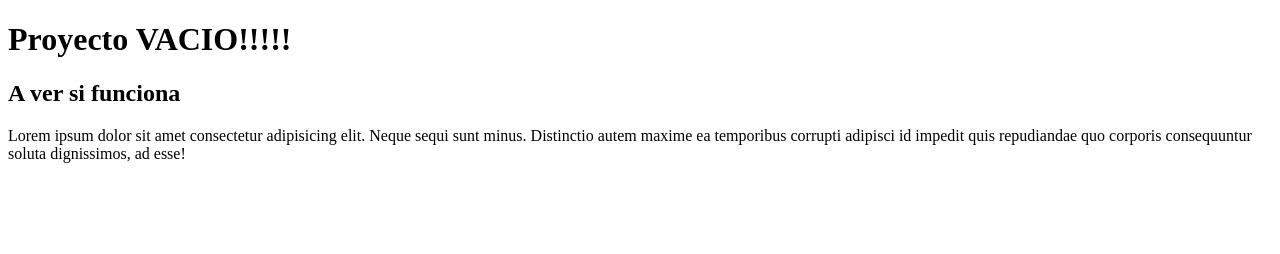
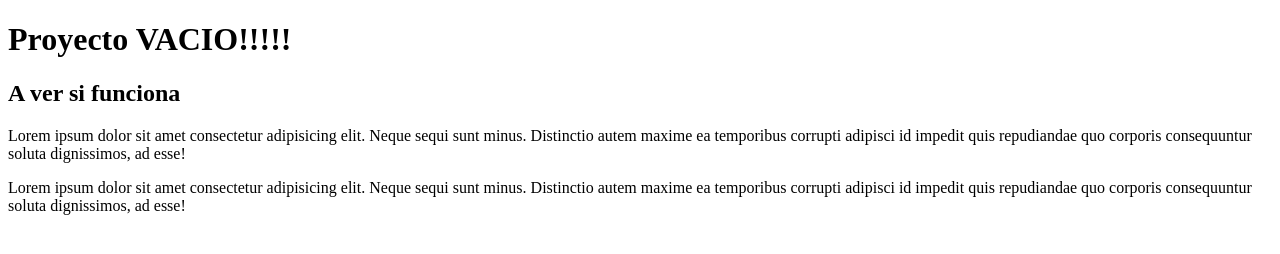
Before and after one commit to mbintanel/Proyecto3, a plain HTML site: page index.html in a window 1280 px wide. Drawn offline with Linux system fonts and the light colour scheme.

Commit message:
Update index.html
added p

```diff
--- a/index.html
+++ b/index.html
@@ -9,5 +9,6 @@
     <h1>Proyecto VACIO!!!!!</h1>
     <h2> A ver si funciona</h2>
     <p>Lorem ipsum dolor sit amet consectetur adipisicing elit. Neque sequi sunt minus. Distinctio autem maxime ea temporibus corrupti adipisci id impedit quis repudiandae quo corporis consequuntur soluta dignissimos, ad esse!</p>
+    <p>Lorem ipsum dolor sit amet consectetur adipisicing elit. Neque sequi sunt minus. Distinctio autem maxime ea temporibus corrupti adipisci id impedit quis repudiandae quo corporis consequuntur soluta dignissimos, ad esse!</p>
 </body>
 </html>
```
